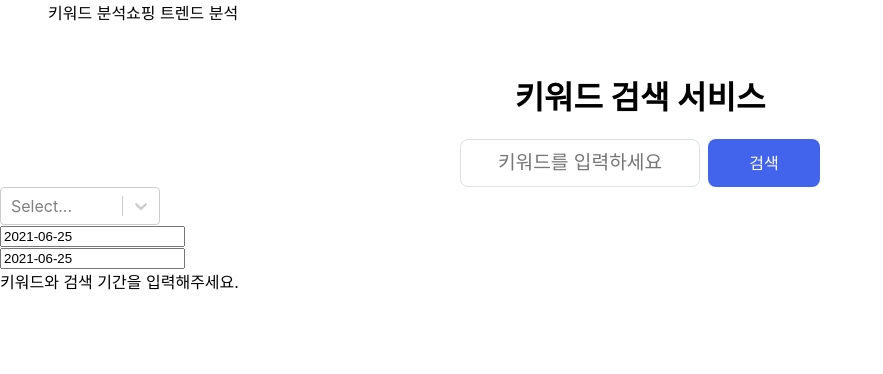
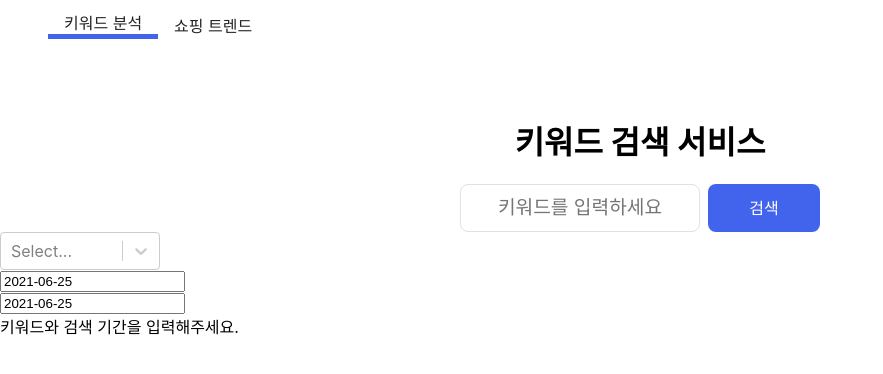
Before and after one commit to nahsooyeon/getinsight-client, a Next.js app: page /search in a window 1280 px wide. Shown: the top 374 px of the page, without its empty margins (0-883 px from the left). Built offline with nearby package versions, Linux system fonts and the light colour scheme.

Commit message:
💄 수정: 상단 네비게이션 CSS 추가

```diff
--- a/components/Nav.tsx
+++ b/components/Nav.tsx
@@ -1,19 +1,36 @@
-import React, { ReactElement, useEffect, useState } from 'react';
-import MagicLineMenu from 'react-magic-line-menu';
+import React, { ReactElement, useEffect, useState, useRef } from 'react';
 import Link from 'next/link';
 
-const Nav = (props: any) => {
-  let leftPos, newWidth, $magicLine;
+import Router, { useRouter } from 'next/router';
+
+
+const Nav = (): ReactElement => {
+  const router = useRouter();
+  const { pathname } = router;
+
+  const searchBtn = useRef<HTMLDivElement>(null);
+  const shoppingBtn = useRef<HTMLDivElement>(null);
+
+
 
   return (
     <div className="nav">
-      <Link href="/search">
-        <a>키워드 분석</a>
-      </Link>
-      <Link href="/shopping">
-        <a>쇼핑 트렌드 분석</a>
-      </Link>
-    </div>);
+
+      <div className="menu-item" ref={searchBtn} >
+        <Link href="/search" >
+          <a className="tab-menu first">키워드 분석</a>
+        </Link>
+        {pathname === '/search' ? <div className="wee"></div> : <></>}
+      </div>
+      <div className="menu-item" ref={shoppingBtn}>
+        <Link href="/shopping">
+          <a className="tab-menu second" >쇼핑 트렌드</a>
+        </Link>
+        {pathname === '/shopping' ? <div className="wee"></div> : <></>}
+      </div>
+    </div>
+  );
+
 };
 
 
```
